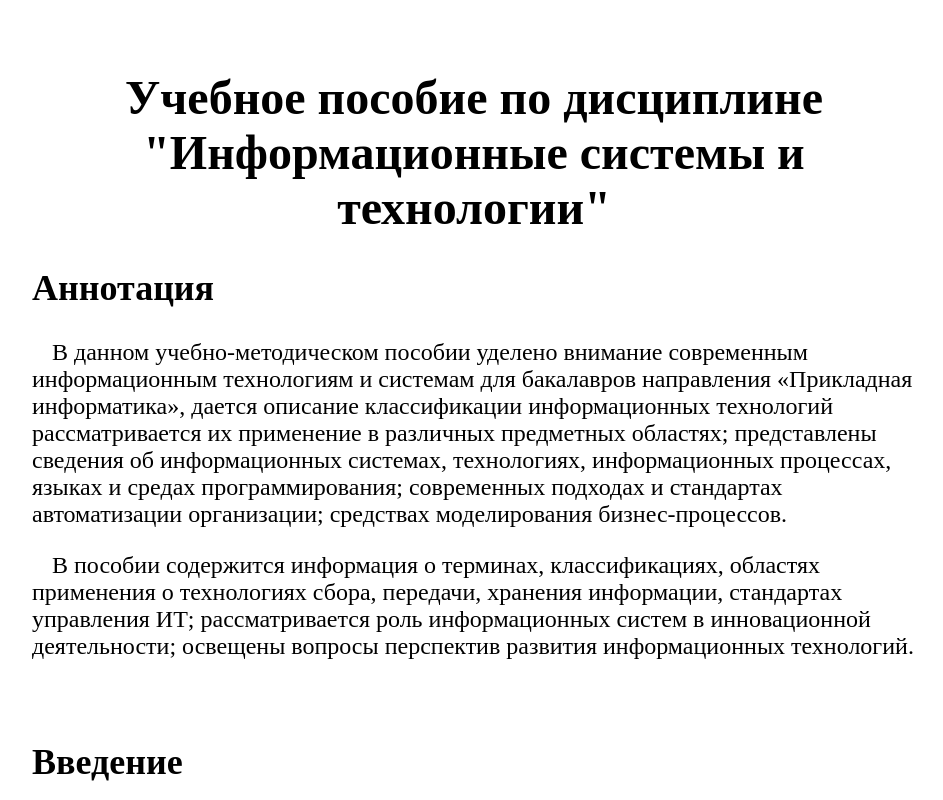
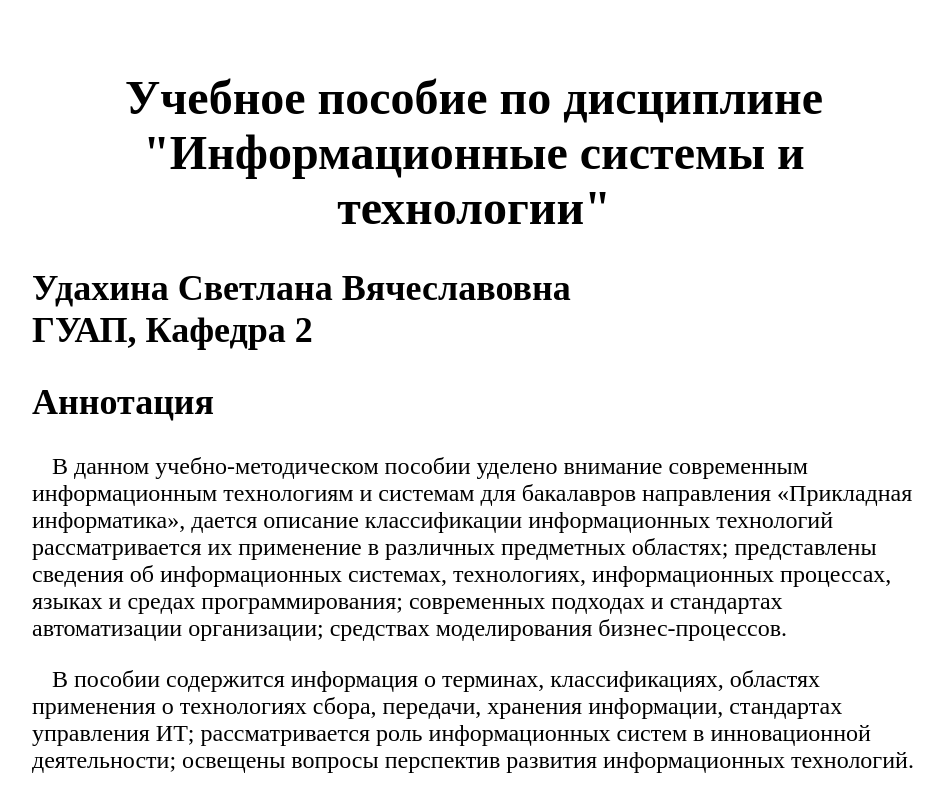
Before and after one commit to Aleksandra-Pogodina/IST-educational-and-methodical-manual, a plain HTML site: page index.html in a window 1280 px wide. Shown: the top 800 px of the page, without its empty margins (166-1109 px from the left). Drawn offline with Linux system fonts and the light colour scheme.

Commit message:
Обновление сайта

```diff
--- a/index.html
+++ b/index.html
@@ -9,6 +9,10 @@
 <body>
 
     <h1>Учебное пособие по дисциплине "Информационные системы и технологии"</h1>
+
+    <h2>
+        Удахина Светлана Вячеславовна<br>ГУАП, Кафедра 2
+    </h2>
 
     <h2>Аннотация</h2>
     <p>В данном учебно-методическом пособии уделено внимание современным информационным технологиям и
```
